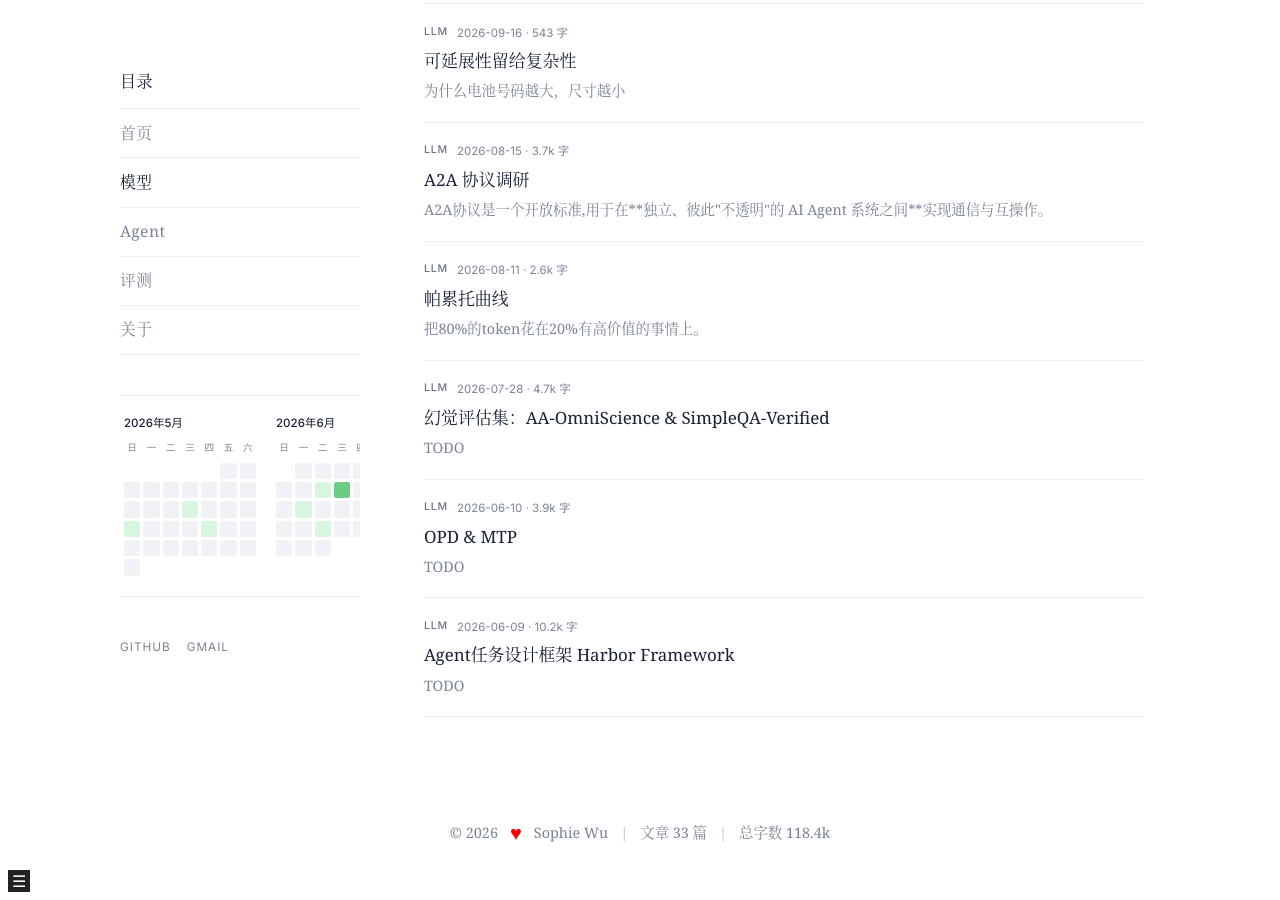
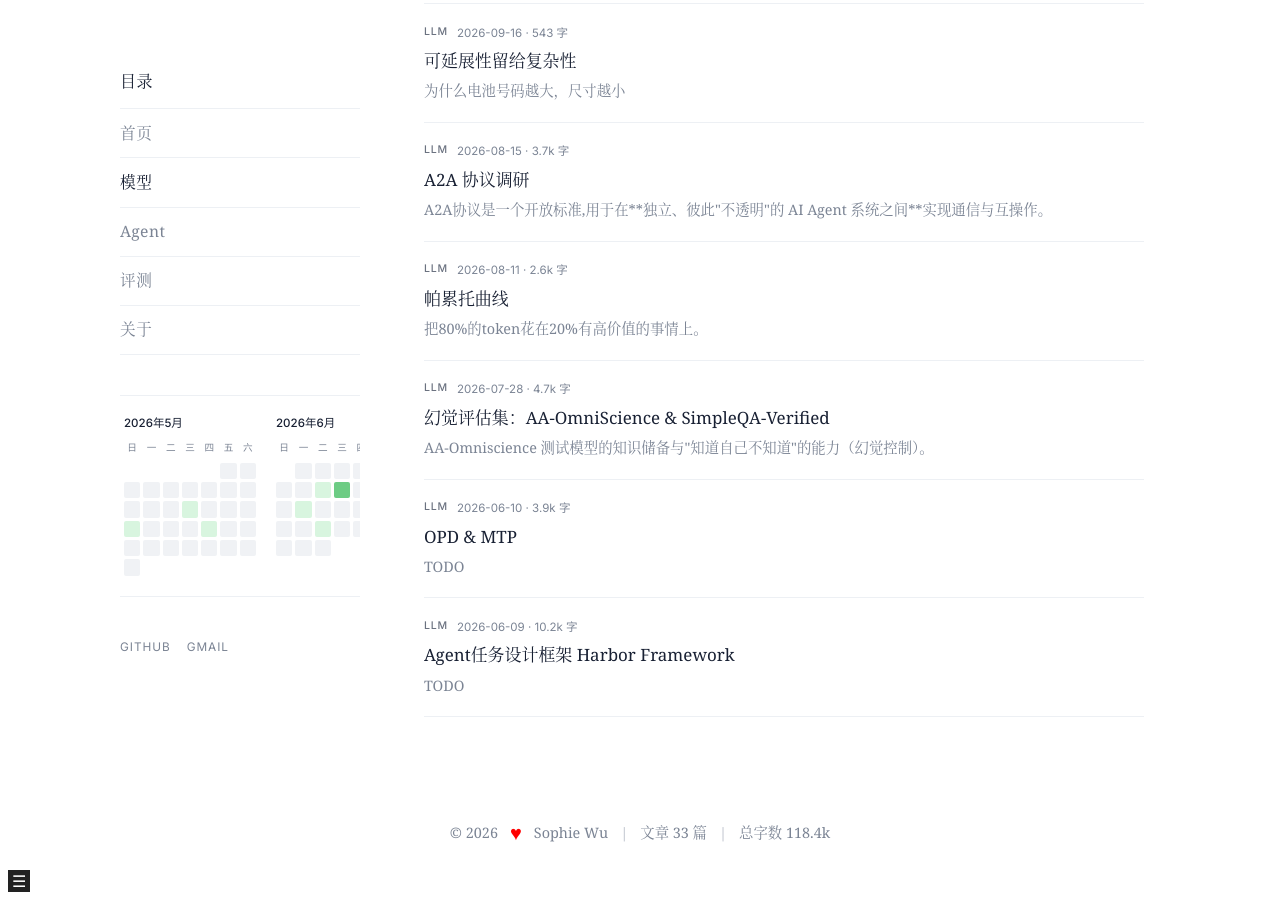
Before and after one commit to agent-2026-sophie/agent_sendiment, a Jekyll site: the page built from llm.md, in a window 1280 px wide and 900 px high, scrolled down 1029 px. Built offline with Jekyll 4.4.1, drawn with Linux system fonts in a browser that asks for light colours.

Commit message:
update post: 幻觉评估集：AA-OmniScience & SimpleQA-Verified

```diff
--- a/_llm_posts/2026/07/2026-07-28-aa-omniscience-simpleqa-verified.md
+++ b/_llm_posts/2026/07/2026-07-28-aa-omniscience-simpleqa-verified.md
@@ -3,7 +3,7 @@ title: 幻觉评估集：AA-OmniScience & SimpleQA-Verified
 date: 2026-07-28
 author: Sophie
 tags: [LLM]
-excerpt: TODO
+excerpt: AA-Omniscience 测试模型的知识储备与"知道自己不知道"的能力（幻觉控制）。
 ---
 > 主题：LLM 事实性与幻觉评测基准
 
```
